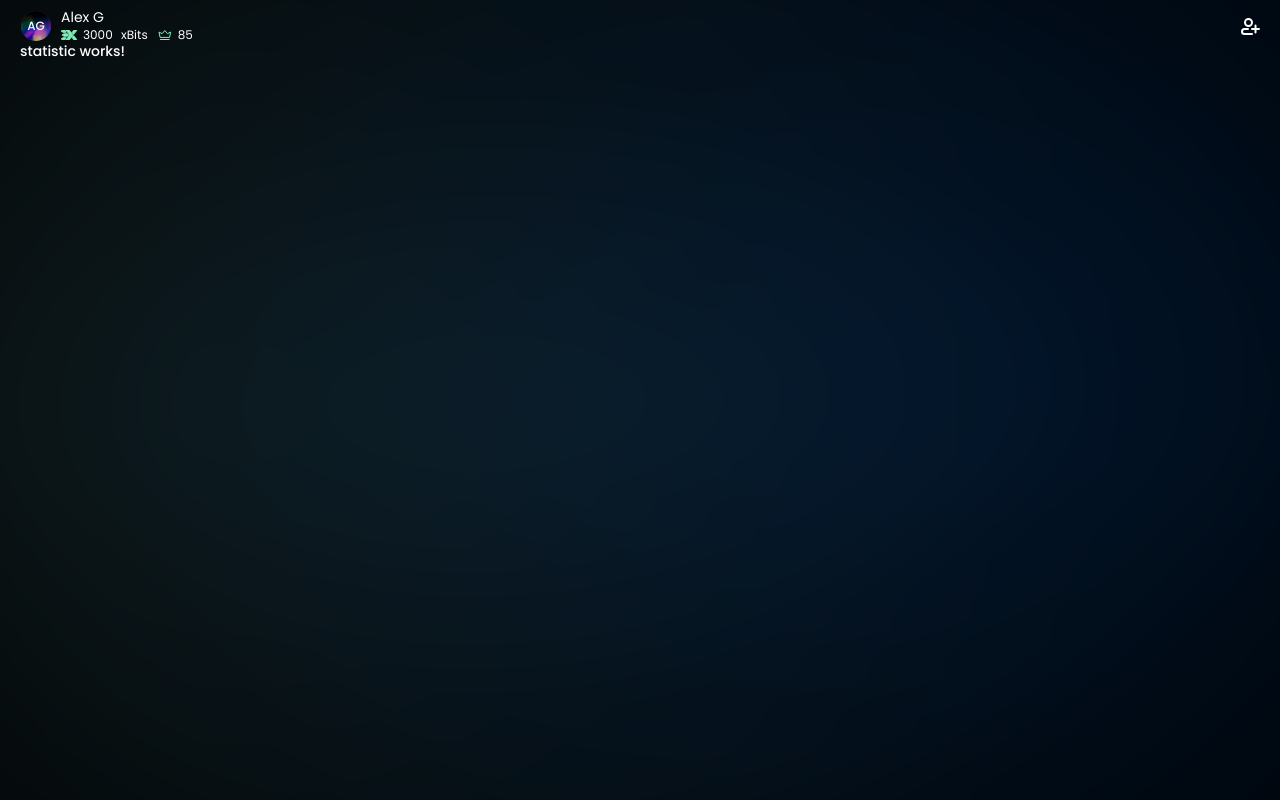
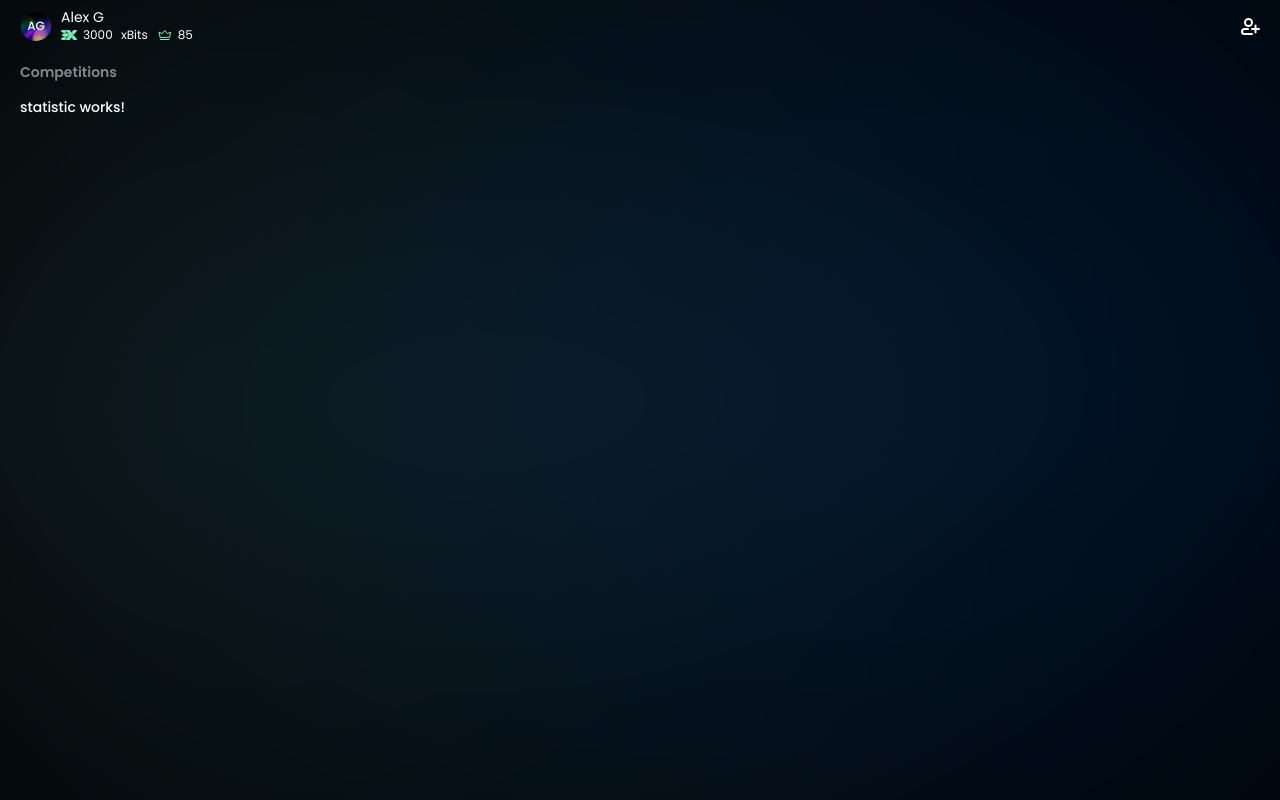
Before and after one commit to TkachukRR/37-Xtrades, an Angular app: page / in a window 1280 px wide. Built offline with nearby package versions, Linux system fonts and the light colour scheme.

Commit message:
Fixed main page component

```diff
--- a/src/app/components/main-page/main-page.component.html
+++ b/src/app/components/main-page/main-page.component.html
@@ -1,2 +1,5 @@
 <app-top-bar></app-top-bar>
-<app-statistic title="Weekly challenges" [participants]="participants"></app-statistic>
+<div class="competitions">
+  <h2 class="competitions__title">Competitions</h2>
+  <app-statistic title="Weekly challenges" [participants]="participants"></app-statistic>
+</div>
--- a/src/app/components/main-page/main-page.component.scss
+++ b/src/app/components/main-page/main-page.component.scss
@@ -0,0 +1,9 @@
+.competitions {
+  &__title {
+    padding: 21px 0;
+    font-size: var(--font-size-xxxl);
+    line-height: var(--line-height-xxxxxl);
+    font-weight: 600;
+    opacity: .5;
+  }
+}
```
